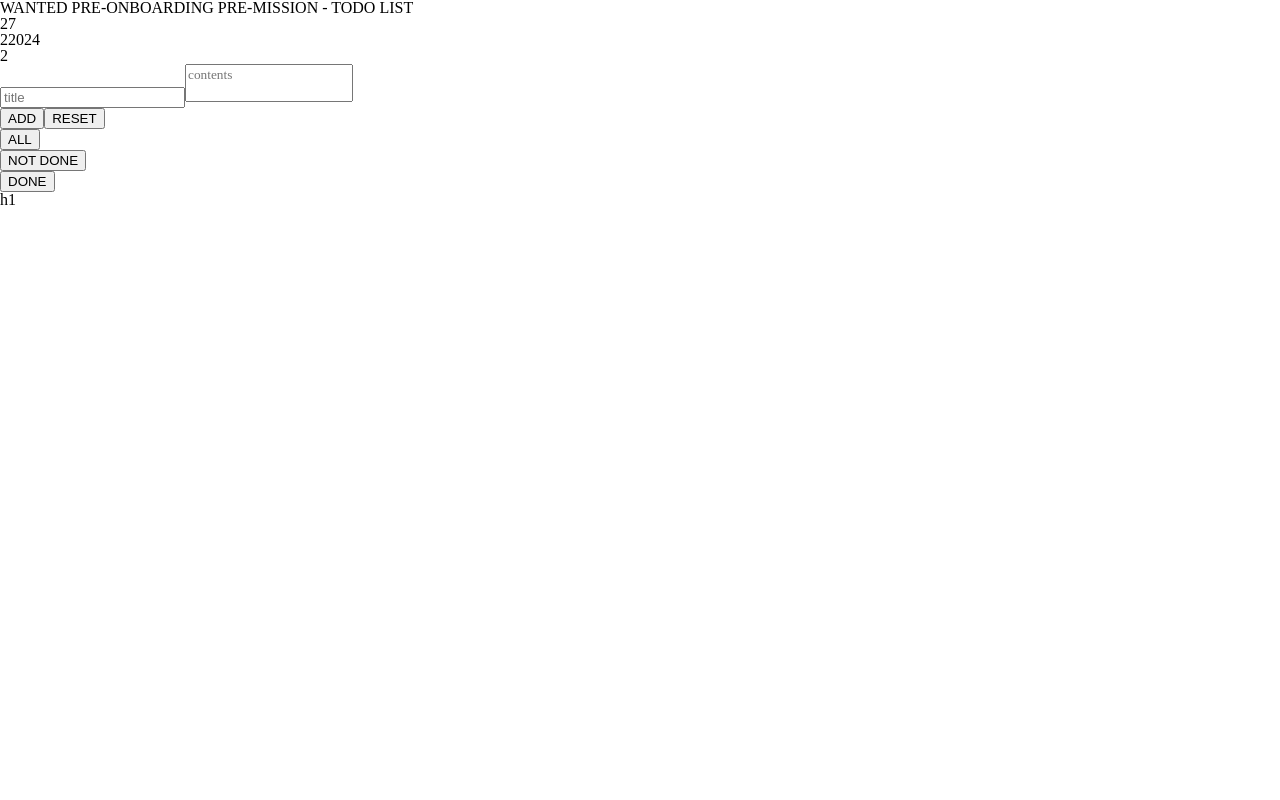
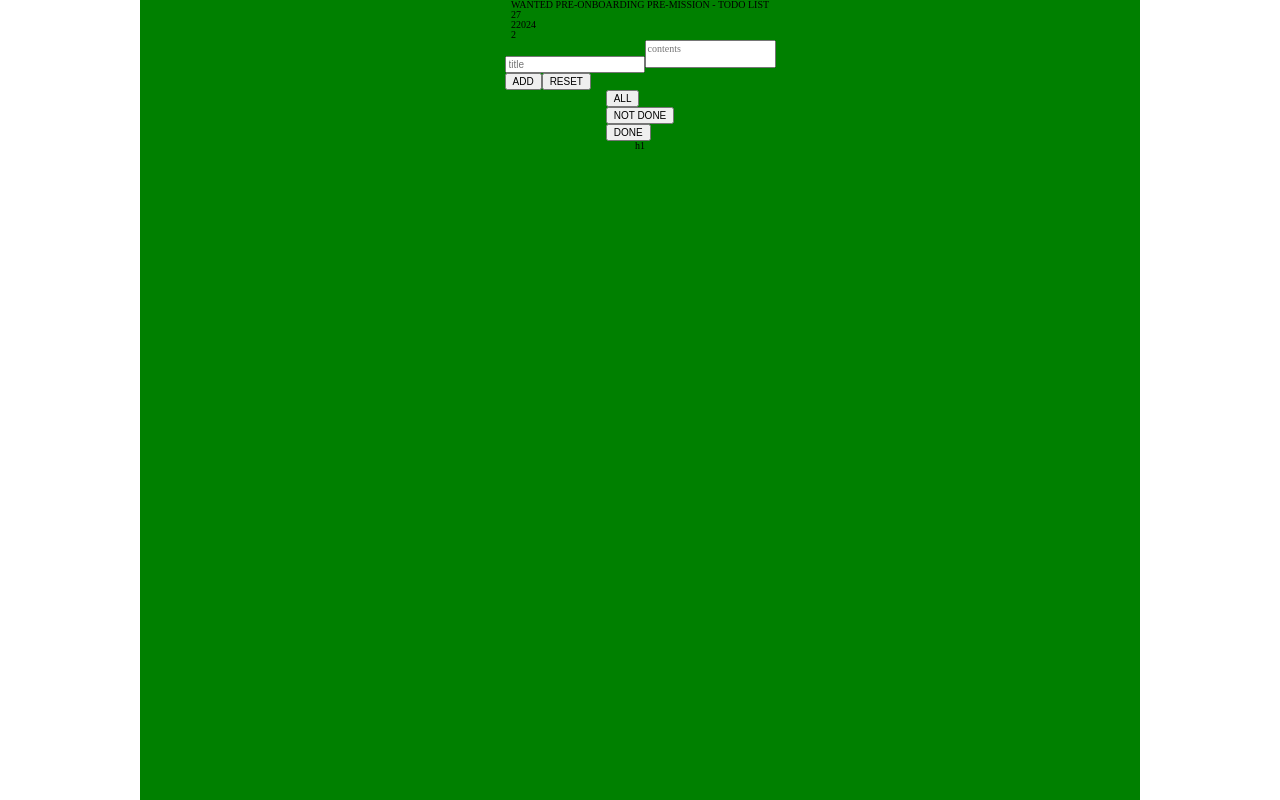
Before and after one commit to kms99/wanted_PRE-ONBOARDING_-, a React (Create React App) app: page / in a window 1280 px wide. Built offline with nearby package versions, Linux system fonts and the light colour scheme.

Commit message:
[style]: 메인 컨테이너 폭 조절 및 global style reset 내용 추가

```diff
--- a/src/App.tsx
+++ b/src/App.tsx
@@ -3,15 +3,16 @@ import Form from './components/form/Form';
 import List from './components/list/List';
 import Nav from './components/nav/Nav';
 import Header from './components/header/Header';
+import * as St from './app.styled';
 
 function App() {
   return (
-    <div>
+    <St.Container>
       <Header />
       <Form />
       <Nav />
       <List />
-    </div>
+    </St.Container>
   );
 }
 
--- a/src/app.styled.tsx
+++ b/src/app.styled.tsx
@@ -1 +1,14 @@
-import styled from 'styled-components';
+import { styled } from 'styled-components';
+
+export const Container = styled.div`
+  max-width: 100rem;
+  min-height: 100vh;
+
+  background: green;
+
+  display: flex;
+  flex-direction: column;
+  align-items: center;
+
+  margin: 0 auto;
+`;
--- /dev/null
+++ b/src/components/header/header.styled.tsx
@@ -0,0 +1 @@
+import { styled } from 'styled-components';
--- a/src/styles/GlobalStyle.tsx
+++ b/src/styles/GlobalStyle.tsx
@@ -23,6 +23,15 @@ const GlobalStyle = createGlobalStyle`
     }
     * {
         box-sizing: border-box;
+    }
+    html{
+        font-size: 62.5%;
+    }
+    html,body{
+        height: 100%;
+    }
+    button,input{
+        font-size: inherit;
     }
     /* HTML5 display-role reset for older browsers */
     article, aside, details, figcaption, figure,
@@ -50,6 +59,7 @@ const GlobalStyle = createGlobalStyle`
     textarea{
         resize: none;
         font-family: inherit;
+        font-size: inherit;
     }
 `;
 
```
